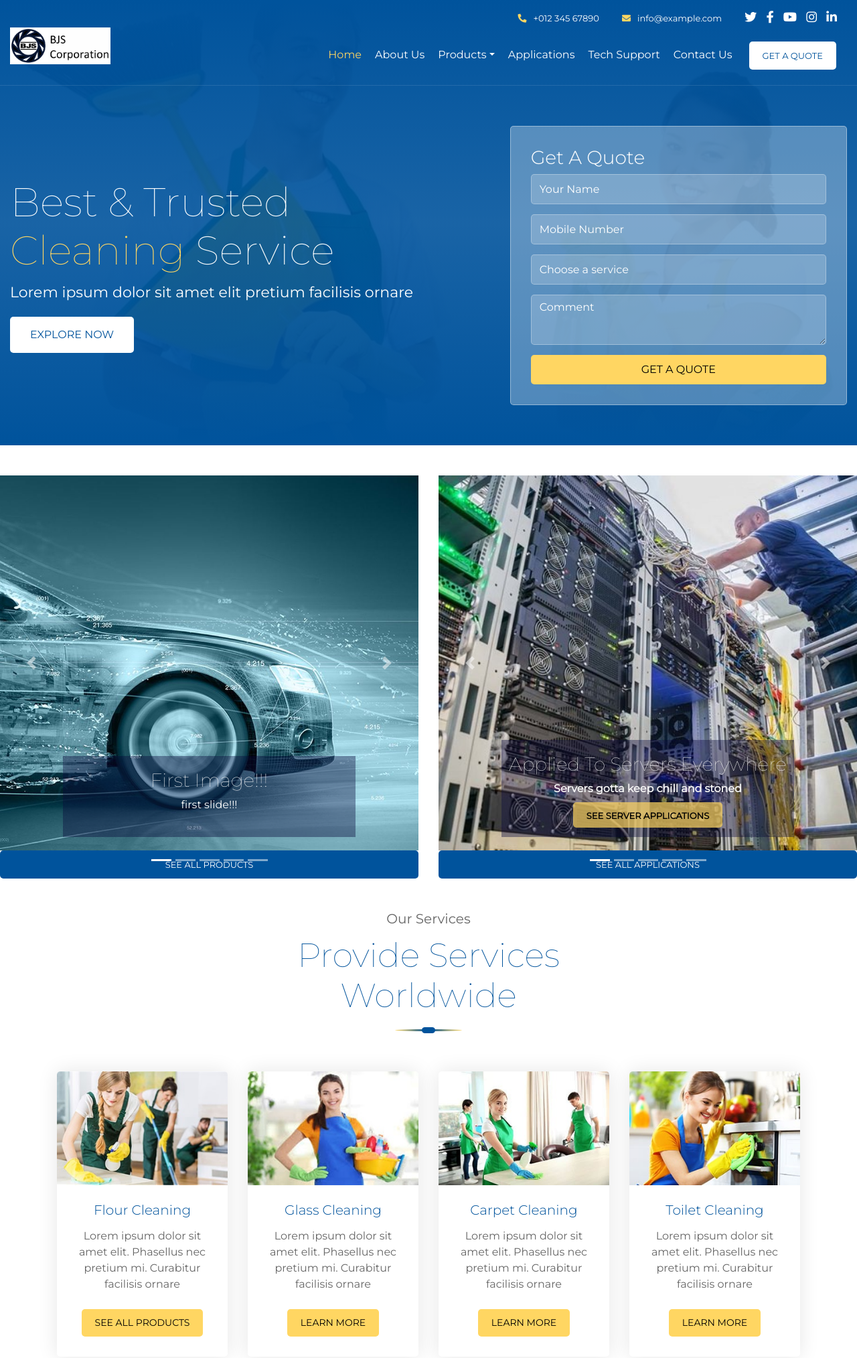
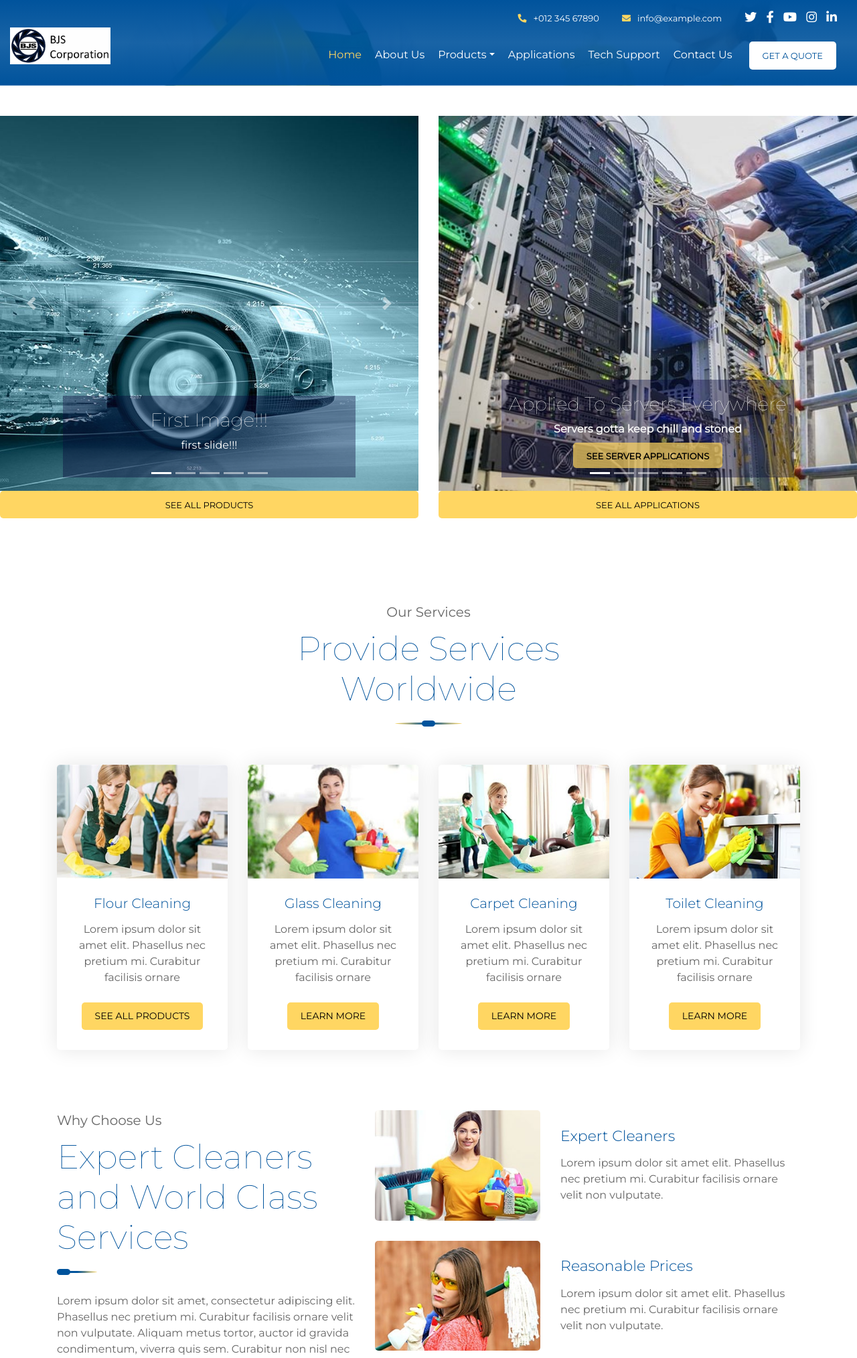
Before and after one commit to onanalee/BJS_website, a Flask app: page / in a window 1280 px wide. Shown: the top 2028 px of the page at 67% size. Run offline with Flask 2, Linux system fonts and the light colour scheme; some libraries are stand-ins or nearby versions.

Commit message:
carousel indicator position fixed

```diff
--- a/static/style.css
+++ b/static/style.css
@@ -520,6 +520,7 @@ a:hover, a:active, a:focus {
     position: relative;
     width: 100%;
     padding: 45px 0 15px 0;
+    margin-top:5vh;
 }
 
 .service .service-item {
@@ -1899,37 +1900,54 @@ a:hover, a:active, a:focus {
 }
 .allButton{
     position: relative;
-    display: flex;
+    display: grid;
+    /* left:33%; */
+
+
+    padding: 12px 20px 10px 20px;
+    /* margin-top:2vh; */
+    margin-bottom:5vh;
+
+
+
+    font-size: 13px;
+    text-transform: uppercase;
+    color: #000000;
+    border: none;
+    border-radius: 5px;
+    background: #FFD662;
+    transition: .3s;
+    text-align:center;
+}
+.allButton:hover {
+    color: #ffffff;
+    background: #00539C;
+}
+.hello{
+    /* margin-bottom:6vh; */
+    /* margin-top:10vh; */
+    background: rgba(9, 9, 59, 0.4)
+}
+.carousel-indicators{
+    /* position:absolute; */
+    bottom:10vh;
+}
+
+
+.frontButton{
+    position: relative;
     justify-content:center;
 
     padding: 12px 20px 10px 20px;
     font-size: 13px;
     text-transform: uppercase;
-    color: #ffffff;
+    color: #000000;
     border: none;
     border-radius: 5px;
-    background: #00539C;
+    background: rgba(255, 214, 98,0.7);
     transition: .3s;
     text-align:center;
 }
-.allButton:hover {
-    color: #000000;
-    background: #FFD662;
-}
-.frontButton{
-    position: relative;
-    justify-content:center;
-
-    padding: 12px 20px 10px 20px;
-    font-size: 13px;
-    text-transform: uppercase;
-    color: #000000;
-    border: none;
-    border-radius: 5px;
-    background: rgba(255, 214, 98,0.7);
-    transition: .3s;
-    text-align:center;
-}
 .frontButton:hover {
     color: #ffffff;
     background: rgba(0, 83, 156,0.7);
--- a/templates/index.html
+++ b/templates/index.html
@@ -93,35 +93,16 @@
                     </div>
                 </div>
 
-                <div class="hero row align-items-center">
-                    <div class="col-md-7">
-                        <h2>Best & Trusted</h2>
-                        <h2><span>Cleaning</span> Service</h2>
-                        <p>Lorem ipsum dolor sit amet elit pretium facilisis ornare</p>
-                        <a class="btn" href="">Explore Now</a>
-                    </div>
-                    <div class="col-md-5">
-                        <div class="form">
-                            <h3>Get A Quote</h3>
-                            <form>
-                                <input class="form-control" type="text" placeholder="Your Name">
-                                <input class="form-control" type="text" placeholder="Mobile Number">
-                                <div class="control-group">
-                                    <select class="custom-select">
-                                        <option selected>Choose a service</option>
-                                        <option value="1">House Cleaning</option>
-                                        <option value="2">Apartment Cleaning</option>
-                                        <option value="3">Office Cleaning</option>
-                                    </select>
-                                </div>
-                                <textarea class="form-control" placeholder="Comment"></textarea>
-                                <button class="btn btn-block">Get A Quote</button>
-                            </form>
-                        </div>
-                    </div>
-                </div>
+
+
             </div>
         </div>
+
+
+
+
+
+
 
 
 
@@ -192,6 +173,7 @@
 
 
             <div id="appCarousel" class="carousel slide col-md-6 frontPage" data-ride="carousel">
+
                 <ol class="carousel-indicators">
                     <li data-target="#appCarousel" data-slide-to="0" class="active"></li>
                     <li data-target="#appCarousel" data-slide-to="1"></li>
@@ -216,6 +198,7 @@
                         <div class="carousel-caption">
                             <h3>Therapy Dogs</h3>
                             <p>Good Boi. 13/10</p>
+                            <a href="/applications/dog" class="frontButton">See Server Applications</a>
                         </div>
                     </div>
                     <div class="carousel-item">
@@ -250,8 +233,10 @@
                         <span class="sr-only">Next</span>
                     </a>
 
+
                 </div>
                 <a href="/applications" class="allButton">See All Applications</a>
+
             </div>
         </div>
 
@@ -302,7 +287,33 @@
 
 
 
-
+        <!-- <div class="hero row align-items-center">
+            <div class="col-md-7">
+                <h2>Best & Trusted</h2>
+                <h2><span>Cleaning</span> Service</h2>
+                <p>Lorem ipsum dolor sit amet elit pretium facilisis ornare</p>
+                <a class="btn" href="">Explore Now</a>
+            </div>
+            <div class="col-md-5">
+                <div class="form">
+                    <h3>Get A Quote</h3>
+                    <form>
+                        <input class="form-control" type="text" placeholder="Your Name">
+                        <input class="form-control" type="text" placeholder="Mobile Number">
+                        <div class="control-group">
+                            <select class="custom-select">
+                                <option selected>Choose a service</option>
+                                <option value="1">House Cleaning</option>
+                                <option value="2">Apartment Cleaning</option>
+                                <option value="3">Office Cleaning</option>
+                            </select>
+                        </div>
+                        <textarea class="form-control" placeholder="Comment"></textarea>
+                        <button class="btn btn-block">Get A Quote</button>
+                    </form>
+                </div>
+            </div>
+        </div> -->
 
 
 
```
